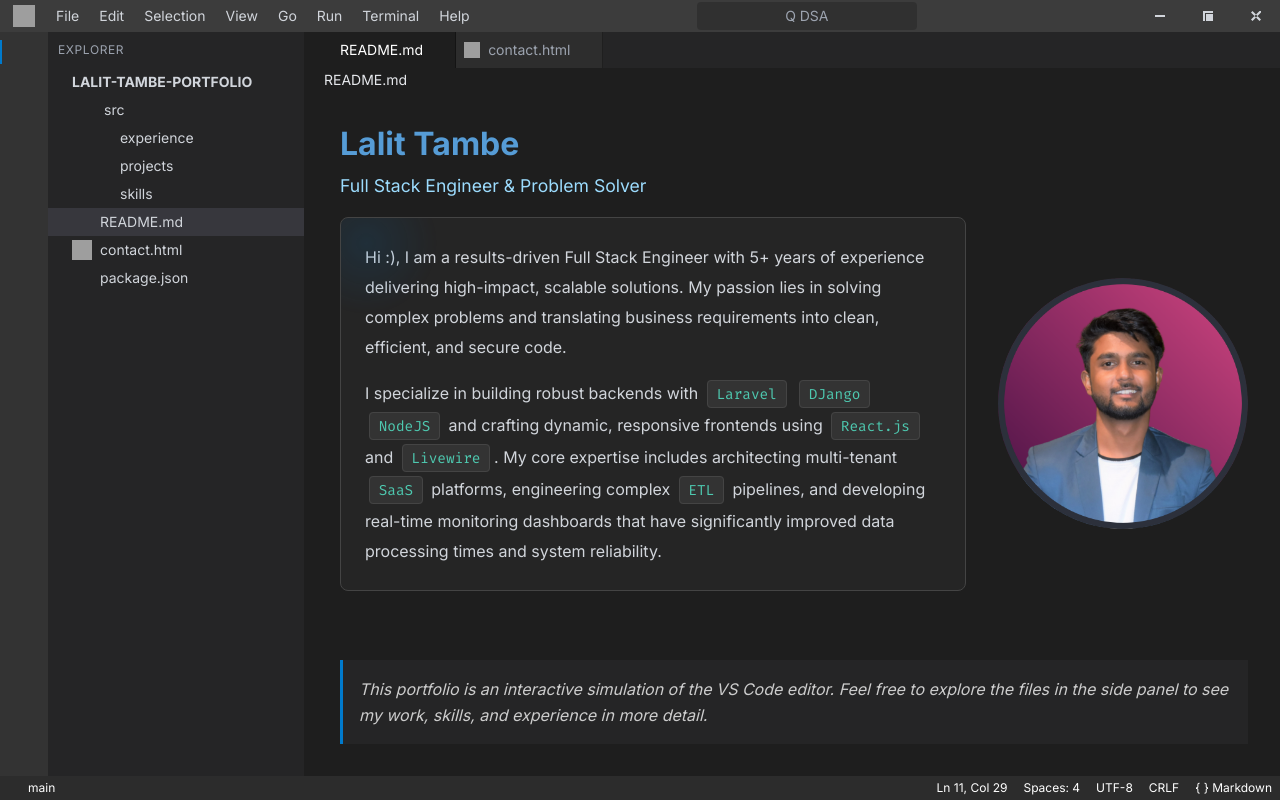
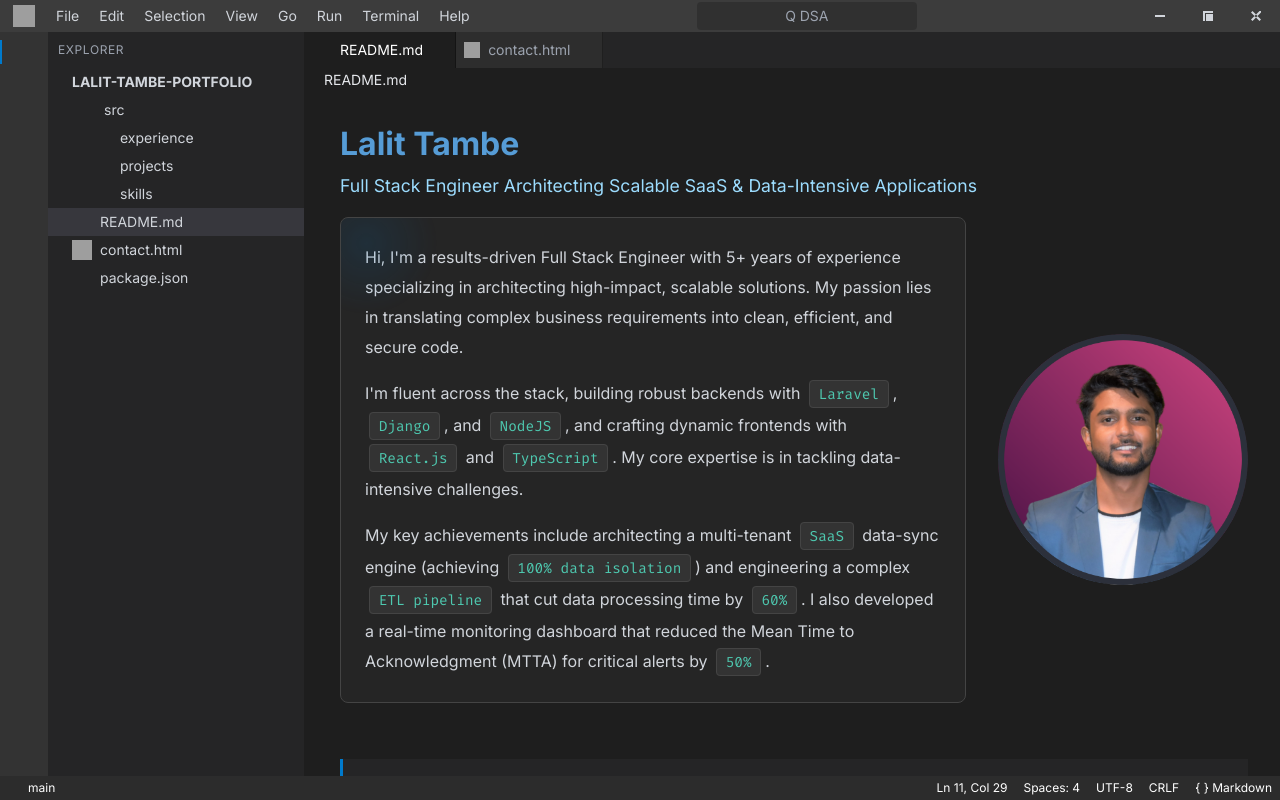
Before and after one commit to lalit-tambe/lalit-tambe-portfolio, a React (Vite) app: page / in a window 1280 px wide. Built offline with nearby package versions, Linux system fonts and the light colour scheme; grey boxes are pictures that could not be loaded; some icons are missing.

Commit message:
Changed the subtitle, introduction content & footer note

```diff
--- a/src/constants.ts
+++ b/src/constants.ts
@@ -43,14 +43,16 @@ export const FILE_TREE: FileNode[] = [
 export const FILE_CONTENT: Record<string, string> = {
    'README.md': `<div class="readme-content-wrapper">
    <h2>Lalit Tambe</h2>
-<span class="subtitle">Full Stack Engineer & Problem Solver</span>
+<span class="subtitle">Full Stack Engineer Architecting Scalable SaaS & Data-Intensive Applications</span>
 
 <div class="readme-main-content">
   <div class="welcome-banner-wrapper">
     <div class="welcome-banner">
-        <p>Hi :), I am a results-driven Full Stack Engineer with 5+ years of experience delivering high-impact, scalable solutions. My passion lies in solving complex problems and translating business requirements into clean, efficient, and secure code.</p>
+        <p>Hi, I'm a results-driven Full Stack Engineer with 5+ years of experience specializing in architecting high-impact, scalable solutions. My passion lies in translating complex business requirements into clean, efficient, and secure code.</p>
 
-        <p>I specialize in building robust backends with <span class="tech-badge">Laravel</span> <span class="tech-badge">DJango</span> <span class="tech-badge">NodeJS</span> and crafting dynamic, responsive frontends using <span class="tech-badge">React.js</span> and <span class="tech-badge">Livewire</span>. My core expertise includes architecting multi-tenant <span class="tech-badge">SaaS</span> platforms, engineering complex <span class="tech-badge">ETL</span> pipelines, and developing real-time monitoring dashboards that have significantly improved data processing times and system reliability.</p>
+        <p>I'm fluent across the stack, building robust backends with <span class="tech-badge">Laravel</span>, <span class="tech-badge">Django</span>, and <span class="tech-badge">NodeJS</span>, and crafting dynamic frontends with <span class="tech-badge">React.js</span> and <span class="tech-badge">TypeScript</span>. My core expertise is in tackling data-intensive challenges.</p>
+
+        <p>My key achievements include architecting a multi-tenant <span class="tech-badge">SaaS</span> data-sync engine (achieving <span class="tech-badge">100% data isolation</span>) and engineering a complex <span class="tech-badge">ETL pipeline</span> that cut data processing time by <span class="tech-badge">60%</span>. I also developed a real-time monitoring dashboard that reduced the Mean Time to Acknowledgment (MTTA) for critical alerts by <span class="tech-badge">50%</span>.</p>
     </div>
   </div>
   <div class="profile-picture-wrapper">
@@ -59,7 +61,7 @@ export const FILE_CONTENT: Record<string, string> = {
 </div>
 </div>
 
-<p class="call-to-action">This portfolio is an interactive simulation of the VS Code editor. Feel free to explore the files in the side panel to see my work, skills, and experience in more detail.</p>`,
+<p class="call-to-action">This portfolio is an interactive simulation of the VS Code editor. Feel free to explore the files in the side panel to see my work, skills, and experience in more detail. When you're ready to connect, just open the <strong>contact.html</strong> file.</p>`,
   'package.json': `{
   <span class="token property">"name"</span>: <span class="token string">"lalit-tambe-portfolio"</span>,
   <span class="token property">"version"</span>: <span class="token string">"1.0.0"</span>,
```
